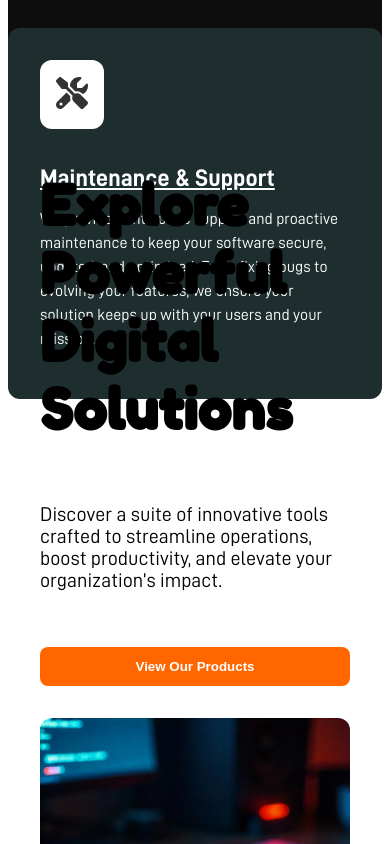
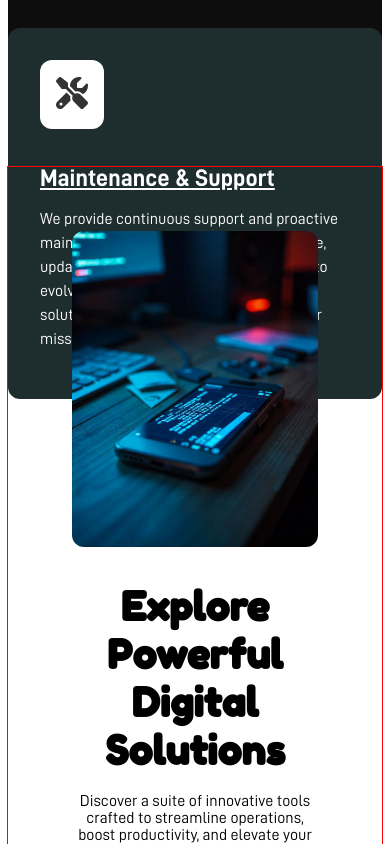
Before and after one commit to opencrafts-io/opencrafts-website, an Angular app: page /home in a window 390 px wide. Shown: the part 1580-2424 px from the top of the page. Built offline with nearby package versions, Linux system fonts and the light colour scheme.

Commit message:
feat: Made tech section component responsive

```diff
--- a/src/app/features/home/components/tech-section/tech-section.css
+++ b/src/app/features/home/components/tech-section/tech-section.css
@@ -4,6 +4,8 @@
   align-items: center;
   justify-content: center;
   padding: 2rem;
+  outline: 1px solid red;
+
 }
 
 .section-container {
@@ -62,3 +64,72 @@
 .primary-btn:hover {
   background-color: #e65c00;
 }
+
+@media (max-width: 468px) {
+  .full-height-section {
+    height: auto;
+  }
+
+  .section-container {
+    flex-direction: column;
+    padding: 1rem;
+    gap: 0.1rem;
+
+  }
+
+  .image-area {
+    order: 1;
+  }
+
+  .text-area {
+    order: 2;
+    text-align: center;
+    gap: 0.1rem;
+  }
+
+  .text-area h2 {
+    font-size: 2.5rem;
+    font-weight: 700;
+    margin-bottom: 0.1rem;
+  }
+
+  .text-area p {
+    font-size: 1rem;
+  }
+}
+
+@media (max-width: 768px) {
+  .full-height-section {
+    height: auto;
+  }
+
+  .section-container {
+    flex-direction: column;
+    padding: 2rem;
+    gap: 0.1rem;
+  }
+
+  .image-area {
+    order: 1;
+  }
+
+  .text-area {
+    order: 2;
+    text-align: center;
+    gap: 0.1rem;
+  }
+}
+
+@media (max-width: 1024px) {
+  .full-height-section {
+    align-items: flex-start;
+    height: auto;
+  }
+}
+
+@media (max-width: 1280px) {
+  .full-height-section {
+    align-items: flex-start;
+    height: auto;
+  }
+}
```
